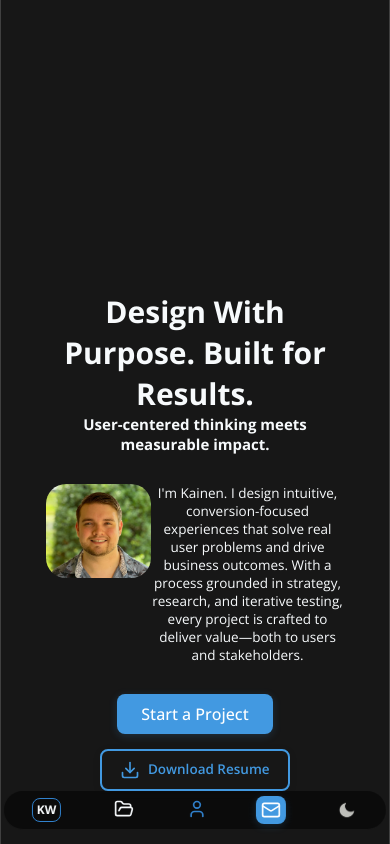
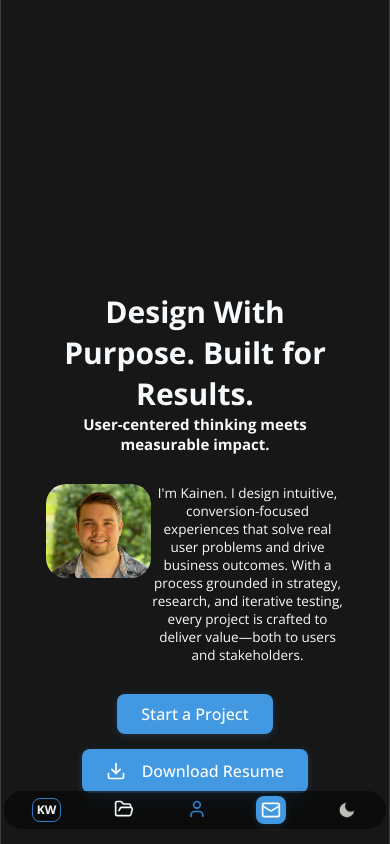
Before and after one commit to kainenw/portfolio_v2, a React (Create React App) app: page /about in a window 390 px wide. Shown: the top 844 px of the page. Built offline with nearby package versions, Linux system fonts and the light colour scheme.

Commit message:
feat: consolidate Download Resume functionality into CTAButton; remove DownloadResumeButton component and associated styles

```diff
--- a/src/Components/CTAButton/CTAButton.js
+++ b/src/Components/CTAButton/CTAButton.js
@@ -1,5 +1,8 @@
 import React from 'react';
 import './CTAButton.css';
+
+
+import { Download } from 'lucide-react';
 
 function CTAButton({
   children,
@@ -9,14 +12,39 @@ function CTAButton({
   href,
   disabled = false,
   className = '',
+  download = false,
+  showDownloadIcon = false,
   ...props
 }) {
   const baseClasses = `cta-button cta-${variant} cta-${size} ${className}`;
 
-  if (href) {
-    const handleLinkClick = (e) => {
-      // Prevent full page reload for internal links
-      if (href.startsWith('/') && !href.startsWith('//') && !href.startsWith('http')) {
+  // Download Resume functionality
+  const handleDownload = (e) => {
+    // If download prop is set, handle download logic
+    if (download) {
+      e.preventDefault();
+      // Google Analytics tracking for resume downloads
+      if (window.gtag) {
+        window.gtag('event', 'resume_download', {
+          event_category: 'Engagement',
+          event_label: 'Resume Download',
+          value: 1
+        });
+      }
+      // Create download link
+      const link = document.createElement('a');
+      link.href = href || '/KainenWhite_Resume.pdf';
+      link.download = 'KainenWhite_Resume.pdf';
+      link.target = '_blank';
+      link.rel = 'noopener noreferrer';
+      document.body.appendChild(link);
+      link.click();
+      document.body.removeChild(link);
+      if (typeof onClick === 'function') onClick(e);
+      return;
+    }
+    // Otherwise, handle as normal link
+    if (href && href.startsWith('/') && !href.startsWith('//') && !href.startsWith('http')) {
       e.preventDefault();
       if (typeof window !== 'undefined') {
         window.history.pushState({}, '', href);
@@ -25,13 +53,17 @@ function CTAButton({
     }
     if (typeof onClick === 'function') onClick(e);
   };
+
+  if (href) {
     return (
       <a
         href={href}
         className={baseClasses}
-        onClick={handleLinkClick}
+        onClick={handleDownload}
+        download={download ? 'KainenWhite_Resume.pdf' : undefined}
         {...props}
       >
+        {showDownloadIcon && <Download size={20} style={{ marginRight: '0.5rem' }} aria-hidden="true" />}
         {children}
       </a>
     );
@@ -40,10 +72,11 @@ function CTAButton({
   return (
     <button
       className={baseClasses}
-      onClick={onClick}
+      onClick={download ? handleDownload : onClick}
       disabled={disabled}
       {...props}
     >
+      {showDownloadIcon && <Download size={20} style={{ marginRight: '0.5rem' }} aria-hidden="true" />}
       {children}
     </button>
   );
--- a/src/Components/DownloadResumeButton/DownloadResumeButton.css
+++ /dev/null
@@ -1,113 +0,0 @@
-/* Download Resume Button Styles */
-.download-resume-btn {
-  display: inline-flex;
-  align-items: center;
-  justify-content: center;
-  font-size: 1rem;
-  font-weight: 600;
-  text-decoration: none;
-  cursor: pointer;
-  border-radius: 8px;
-  padding: 0.75rem 1.5rem;
-  border: none;
-  box-shadow: 0 2px 8px rgba(0, 0, 0, 0.08);
-  transition: all 0.2s ease;
-  min-width: 180px;
-  text-align: center;
-}
-
-/* Primary variant (default) */
-.download-resume-btn.primary {
-  background: linear-gradient(135deg, var(--accent-color, #007acc), var(--accent-hover-color, #005fa3));
-  color: #fff;
-}
-
-.download-resume-btn.primary:hover {
-  background: linear-gradient(135deg, var(--accent-hover-color, #005fa3), var(--accent-color, #007acc));
-  transform: translateY(-2px) scale(1.03);
-  box-shadow: 0 4px 16px rgba(0, 0, 0, 0.12);
-}
-
-.download-resume-btn.primary:active {
-  transform: translateY(0) scale(0.98);
-  box-shadow: 0 2px 8px rgba(0, 0, 0, 0.08);
-}
-
-/* Secondary variant */
-.download-resume-btn.secondary {
-  background: var(--off-white, #f8f9fa);
-  color: var(--accent-color, #005A9C);
-  border: 2px solid var(--accent-color, #005A9C);
-}
-
-.download-resume-btn.secondary:hover {
-  background: var(--accent-color, #005A9C);
-  color: #fff;
-  transform: translateY(-1px) scale(1.02);
-  box-shadow: 0 4px 12px rgba(0, 0, 0, 0.1);
-}
-
-.download-resume-btn.secondary:active {
-  transform: translateY(0) scale(0.98);
-  box-shadow: 0 2px 6px rgba(0, 0, 0, 0.08);
-}
-
-/* Outline variant */
-.download-resume-btn.outline {
-  background: transparent;
-  color: var(--accent-color, #005A9C);
-  border: 2px solid var(--accent-color, #005A9C);
-}
-
-.download-resume-btn.outline:hover {
-  background: var(--accent-color, #005A9C);
-  color: #fff;
-  transform: translateY(-1px);
-  box-shadow: 0 4px 12px rgba(0, 0, 0, 0.1);
-}
-
-/* Disabled state */
-.download-resume-btn:disabled {
-  opacity: 0.6;
-  cursor: not-allowed;
-  transform: none !important;
-  box-shadow: 0 2px 8px rgba(0, 0, 0, 0.08) !important;
-}
-
-/* Focus states for accessibility */
-.download-resume-btn:focus {
-  outline: 2px solid var(--accent-color, #005A9C);
-  outline-offset: 2px;
-}
-
-.download-resume-btn:focus:not(:focus-visible) {
-  outline: none;
-}
-
-/* Dark theme support */
-@media (prefers-color-scheme: dark) {
-  .download-resume-btn.secondary {
-    background: var(--contrast-bg, #2a2a2a);
-    border-color: var(--accent-color, #4a9eff);
-    color: var(--accent-color, #4a9eff);
-  }
-
-  .download-resume-btn.outline {
-    border-color: var(--accent-color, #4a9eff);
-    color: var(--accent-color, #4a9eff);
-  }
-
-  .download-resume-btn.outline:hover {
-    background: var(--accent-color, #4a9eff);
-    color: #000;
-  }
-}
-
-/* Responsive adjustments */
-@media (max-width: 768px) {
-  .download-resume-btn {
-    min-width: 160px;
-    padding: 0.625rem 1.25rem;
-    font-size: 0.9rem;
-  }
-}
--- a/src/Components/DownloadResumeButton/DownloadResumeButton.js
+++ /dev/null
@@ -1,44 +0,0 @@
-import React from 'react';
-import { Download } from 'lucide-react';
-import './DownloadResumeButton.css';
-
-function DownloadResumeButton({ variant = 'primary', className = '', style = {} }) {
-  const handleDownload = () => {
-    // Google Analytics tracking for resume downloads
-    if (window.gtag) {
-      window.gtag('event', 'resume_download', {
-        event_category: 'Engagement',
-        event_label: 'Resume Download',
-        value: 1
-      });
-    }
-
-    // Create download link
-    const link = document.createElement('a');
-    link.href = '/KainenWhite_Resume.pdf';
-    link.download = 'KainenWhite_Resume.pdf';
-    link.target = '_blank';
-    link.rel = 'noopener noreferrer';
-
-    // Trigger download
-    document.body.appendChild(link);
-    link.click();
-    document.body.removeChild(link);
-  };
-
-  const buttonClass = `download-resume-btn ${variant} ${className}`;
-
-  return (
-    <button
-      className={buttonClass}
-      onClick={handleDownload}
-      style={style}
-      aria-label="Download Resume PDF"
-    >
-      <Download size={20} style={{ marginRight: '0.5rem' }} aria-hidden="true" />
-      Download Resume
-    </button>
-  );
-}
-
-export default DownloadResumeButton;
--- a/src/Pages/About/About.js
+++ b/src/Pages/About/About.js
@@ -6,7 +6,6 @@ import design from '../../img/design.webp';
 import dev from '../../img/dev.webp';
 import designthinking from '../../img/designthinking.webp';
 // import portfolio from '../../img/projects/portfolio.webp';
-import DownloadResumeButton from '../../Components/DownloadResumeButton/DownloadResumeButton';
 import CTAButton from '../../Components/CTAButton/CTAButton';
 
 function About() {
@@ -92,20 +91,15 @@ function About() {
         {/* Download Resume Button in Hero Section */}
         <div style={{ marginTop: '1rem' }}>
           <CTAButton
-            variant="secondary"
+            variant="primary"
             size="medium"
             href="/KainenWhite_Resume.pdf"
             download
+            showDownloadIcon
             className="download-resume-btn"
             style={{ display: 'inline-flex', alignItems: 'center' }}
           >
-            {/* Download icon from lucide-react */}
-            <span style={{ display: 'inline-flex', alignItems: 'center' }}>
-              {/* Import Download icon at the top if not already */}
-              {/* <Download size={20} style={{ marginRight: '0.5rem' }} aria-hidden="true" /> */}
-              {React.createElement(require('lucide-react').Download, { size: 20, style: { marginRight: '0.5rem' }, 'aria-hidden': true })}
-              Download Resume
-            </span>
+            Download Resume
           </CTAButton>
         </div>
       </div>
@@ -206,7 +200,17 @@ function About() {
             Download my resume to see my full experience and qualifications, or start a conversation about your next project.
           </p>
           <div style={{ display: 'flex', gap: '1rem', justifyContent: 'center', flexWrap: 'wrap' }}>
-            <DownloadResumeButton variant="primary" />
+            <CTAButton
+              variant="primary"
+              size="medium"
+              href="/KainenWhite_Resume.pdf"
+              download
+              showDownloadIcon
+              className="download-resume-btn"
+              style={{ display: 'inline-flex', alignItems: 'center' }}
+            >
+              Download Resume
+            </CTAButton>
             <button
               className="cta-btn outline"
               onClick={() => setModalOpen(true)}
```
Also changed, not shown: 1 other file (tests, documents, lock files or other folders). Lines whose indentation alone changed are shown as unchanged.
